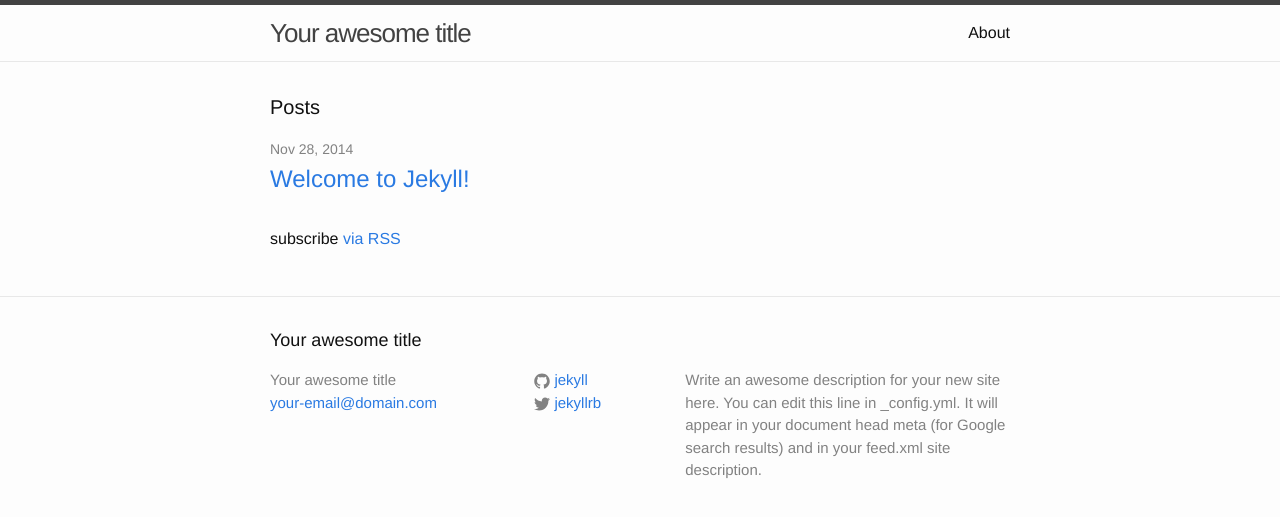
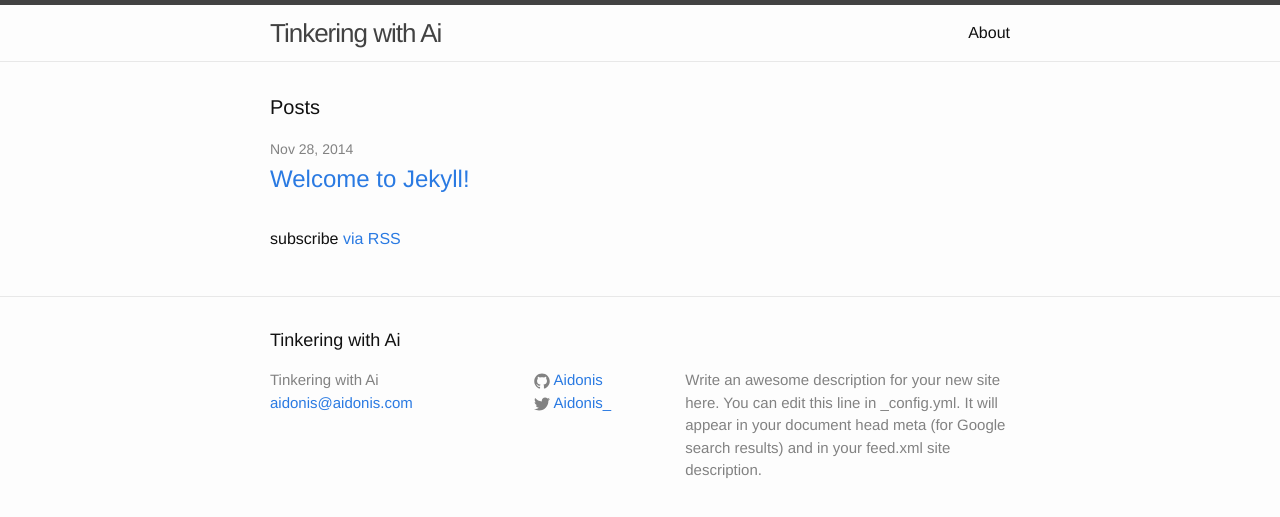
Before and after one commit to Aidonis/aidonis.github.io, a Jekyll site: the page built from index.html, in a window 1280 px wide. Shown: the top 517 px of the page. Built offline with Jekyll 4.4.1, drawn with Linux system fonts in a browser that asks for light colours.

Commit message:
Update _config.yml

```diff
--- a/_config.yml
+++ b/_config.yml
@@ -1,14 +1,14 @@
 # Site settings
-title: Your awesome title
-email: your-email@domain.com
+title: Tinkering with Ai
+email: aidonis@aidonis.com
 description: > # this means to ignore newlines until "baseurl:"
   Write an awesome description for your new site here. You can edit this
   line in _config.yml. It will appear in your document head meta (for
   Google search results) and in your feed.xml site description.
 baseurl: "" # the subpath of your site, e.g. /blog/
 url: "http://yourdomain.com" # the base hostname & protocol for your site
-twitter_username: jekyllrb
-github_username:  jekyll
+twitter_username: Aidonis_
+github_username:  Aidonis
 
 # Build settings
 markdown: kramdown
```
